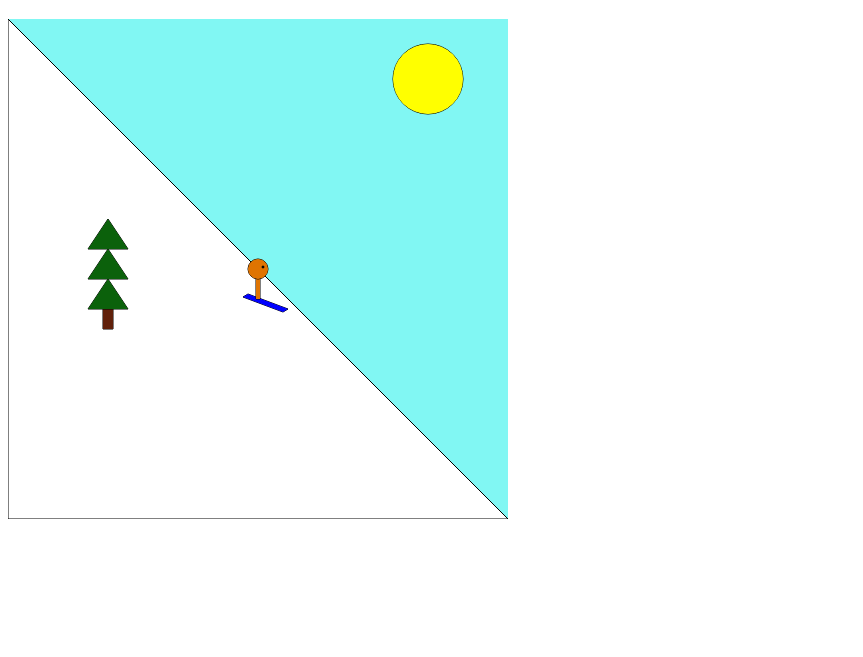
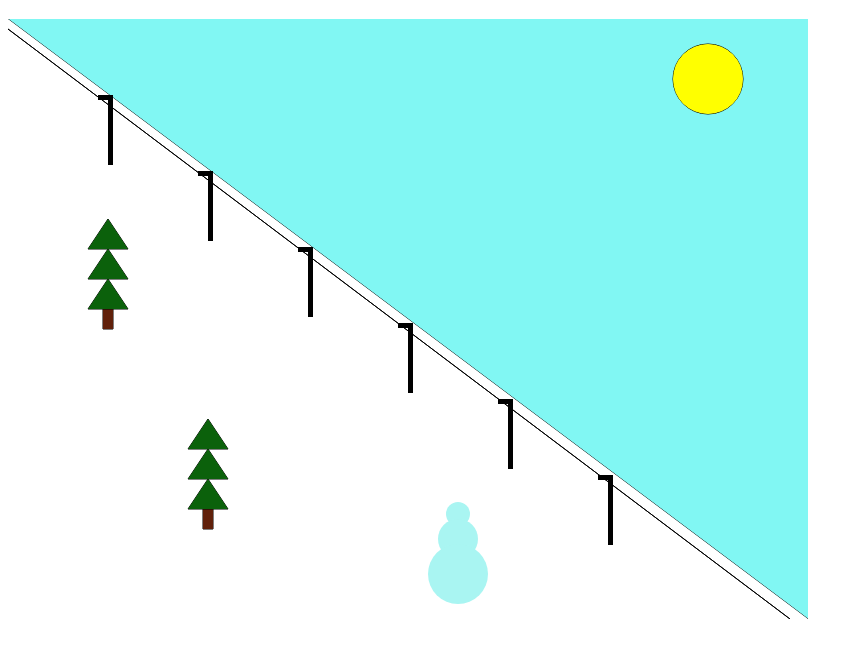
Before and after one commit to weisshab/EIA2, a plain HTML site: page Aufgabe01/Aufgabe01.html in a window 1280 px wide. Shown: the part 61-718 px from the top of the page, without its empty margins (0-863 px from the left). Drawn offline with Linux system fonts and the light colour scheme.

Commit message:
Schneemann Skilift Baum2

```diff
--- a/Aufgabe01/Aufgabe01.html
+++ b/Aufgabe01/Aufgabe01.html
@@ -12,6 +12,6 @@
 
 	<body>
 		<h1>My Canvas</h1>
-		<canvas width="500" height="500"></canvas>
+		<canvas width="800" height="600"></canvas>
 	</body>
 </html>
--- a/Aufgabe01/js/Aufgabe01.js
+++ b/Aufgabe01/js/Aufgabe01.js
@@ -6,32 +6,17 @@ function init() {
     console.log(crc2);
     //Himmel
     crc2.fillStyle = "#81F7F3";
-    crc2.fillRect(0, 0, 500, 500);
+    crc2.fillRect(0, 0, 800, 600);
     //Schnee Piste
     crc2.beginPath();
     crc2.moveTo(0, 0);
-    crc2.lineTo(500, 500);
-    crc2.lineTo(0, 500);
+    crc2.lineTo(800, 600);
+    crc2.lineTo(0, 600);
     crc2.closePath();
     crc2.stroke();
     crc2.fillStyle = "#ffffff";
     crc2.fill();
-    //Linie
-    crc2.beginPath();
-    crc2.moveTo(0, 0);
-    crc2.lineTo(500, 500);
-    crc2.stroke();
-    //Linie
-    crc2.beginPath();
-    crc2.moveTo(0, 0);
-    crc2.lineTo(0, 500);
-    crc2.stroke();
-    //Linie
-    crc2.beginPath();
-    crc2.moveTo(0, 500);
-    crc2.lineTo(500, 500);
-    crc2.stroke();
-    //Baumi
+    //Baum1
     crc2.beginPath();
     crc2.moveTo(100, 200);
     crc2.lineTo(120, 230);
@@ -65,43 +50,129 @@ function init() {
     crc2.stroke();
     crc2.fillStyle = "#0B610B";
     crc2.fill();
+    //Baum2
+    crc2.beginPath();
+    crc2.moveTo(200, 400);
+    crc2.lineTo(220, 430);
+    crc2.lineTo(180, 430);
+    crc2.closePath();
+    crc2.stroke();
+    crc2.fillStyle = "#0B610B";
+    crc2.fill();
+    crc2.beginPath();
+    crc2.moveTo(200, 430);
+    crc2.lineTo(220, 460);
+    crc2.lineTo(180, 460);
+    crc2.closePath();
+    crc2.stroke();
+    crc2.fillStyle = "#0B610B";
+    crc2.fill();
+    crc2.beginPath();
+    crc2.moveTo(195, 490);
+    crc2.lineTo(205, 490);
+    crc2.lineTo(205, 510);
+    crc2.lineTo(195, 510);
+    crc2.closePath();
+    crc2.stroke();
+    crc2.fillStyle = "#61210B";
+    crc2.fill();
+    crc2.beginPath();
+    crc2.moveTo(200, 460);
+    crc2.lineTo(220, 490);
+    crc2.lineTo(180, 490);
+    crc2.closePath();
+    crc2.stroke();
+    crc2.fillStyle = "#0B610B";
+    crc2.fill();
     //Sonne
     crc2.beginPath();
-    crc2.arc(420, 60, 35, 0, 2 * Math.PI);
+    crc2.arc(700, 60, 35, 0, 2 * Math.PI);
     crc2.closePath();
     crc2.stroke();
     crc2.fillStyle = "#ffff00";
     crc2.fill();
+    /*
     //Skifahrer
     crc2.beginPath();
-    crc2.moveTo(240, 275);
-    crc2.lineTo(280, 290);
-    crc2.lineTo(275, 293);
-    crc2.lineTo(235, 278);
+    crc2.moveTo(240, 305);
+    crc2.lineTo(280, 320);
+    crc2.lineTo(275, 323);
+    crc2.lineTo(235, 308);
     crc2.closePath();
     crc2.stroke();
     crc2.fillStyle = "#0000FF";
     crc2.fill();
+
     crc2.beginPath();
-    crc2.moveTo(248, 260);
-    crc2.lineTo(252, 260);
-    crc2.lineTo(252, 280);
-    crc2.lineTo(248, 280);
+    crc2.moveTo(248, 290);
+    crc2.lineTo(252, 290);
+    crc2.lineTo(252, 310);
+    crc2.lineTo(248, 310);
     crc2.closePath();
     crc2.stroke();
     crc2.fillStyle = "#DF7401";
     crc2.fill();
+
     crc2.beginPath();
-    crc2.arc(250, 250, 10, 0, 2 * Math.PI);
+    crc2.arc(250, 280, 10, 0, 2 * Math.PI);
     crc2.closePath();
     crc2.stroke();
     crc2.fillStyle = "#DF7401";
     crc2.fill();
+
     crc2.beginPath();
-    crc2.arc(255, 248, 1, 0, 2 * Math.PI);
+    crc2.arc(255, 278, 1, 0, 2 * Math.PI);
     crc2.closePath();
     crc2.stroke();
     crc2.fillStyle = "#000000";
     crc2.fill();
+    */
+    //Schneemann
+    crc2.beginPath();
+    crc2.arc(450, 495, 12, 0, 2 * Math.PI);
+    crc2.closePath();
+    crc2.fillStyle = "#A9F5F2";
+    crc2.fill();
+    crc2.beginPath();
+    crc2.arc(450, 520, 20, 0, 2 * Math.PI);
+    crc2.closePath();
+    crc2.fillStyle = "#A9F5F2";
+    crc2.fill();
+    crc2.beginPath();
+    crc2.arc(450, 555, 30, 0, 2 * Math.PI);
+    crc2.closePath();
+    crc2.fillStyle = "#A9F5F2";
+    crc2.fill();
+    //Ski-Lift
+    crc2.fillStyle = "#000000"; //Masten
+    crc2.fillRect(100, 76, 5, 70);
+    crc2.fillStyle = "#000000"; //Querbalken
+    crc2.fillRect(90, 76, 10, 5);
+    crc2.fillStyle = "#000000"; //Masten
+    crc2.fillRect(200, 152, 5, 70);
+    crc2.fillStyle = "#000000"; //Querbalken
+    crc2.fillRect(190, 152, 10, 5);
+    crc2.fillStyle = "#000000"; //Masten
+    crc2.fillRect(300, 228, 5, 70);
+    crc2.fillStyle = "#000000"; //Querbalken
+    crc2.fillRect(290, 228, 10, 5);
+    crc2.fillStyle = "#000000"; //Masten
+    crc2.fillRect(400, 304, 5, 70);
+    crc2.fillStyle = "#000000"; //Querbalken
+    crc2.fillRect(390, 304, 10, 5);
+    crc2.fillStyle = "#000000"; //Masten
+    crc2.fillRect(500, 380, 5, 70);
+    crc2.fillStyle = "#000000"; //Querbalken
+    crc2.fillRect(490, 380, 10, 5);
+    crc2.fillStyle = "#000000"; //Masten
+    crc2.fillRect(600, 456, 5, 70);
+    crc2.fillStyle = "#000000"; //Querbalken
+    crc2.fillRect(590, 456, 10, 5);
+    crc2.beginPath(); //Seil
+    crc2.moveTo(0, 10);
+    crc2.lineTo(782, 600);
+    crc2.closePath();
+    crc2.stroke();
+    //Schneemann
 }
 //# sourceMappingURL=Aufgabe01.js.map
```
Also changed, not shown: Aufgabe01/js/Aufgabe01.ts (+119 -34 lines), 1 other file.
